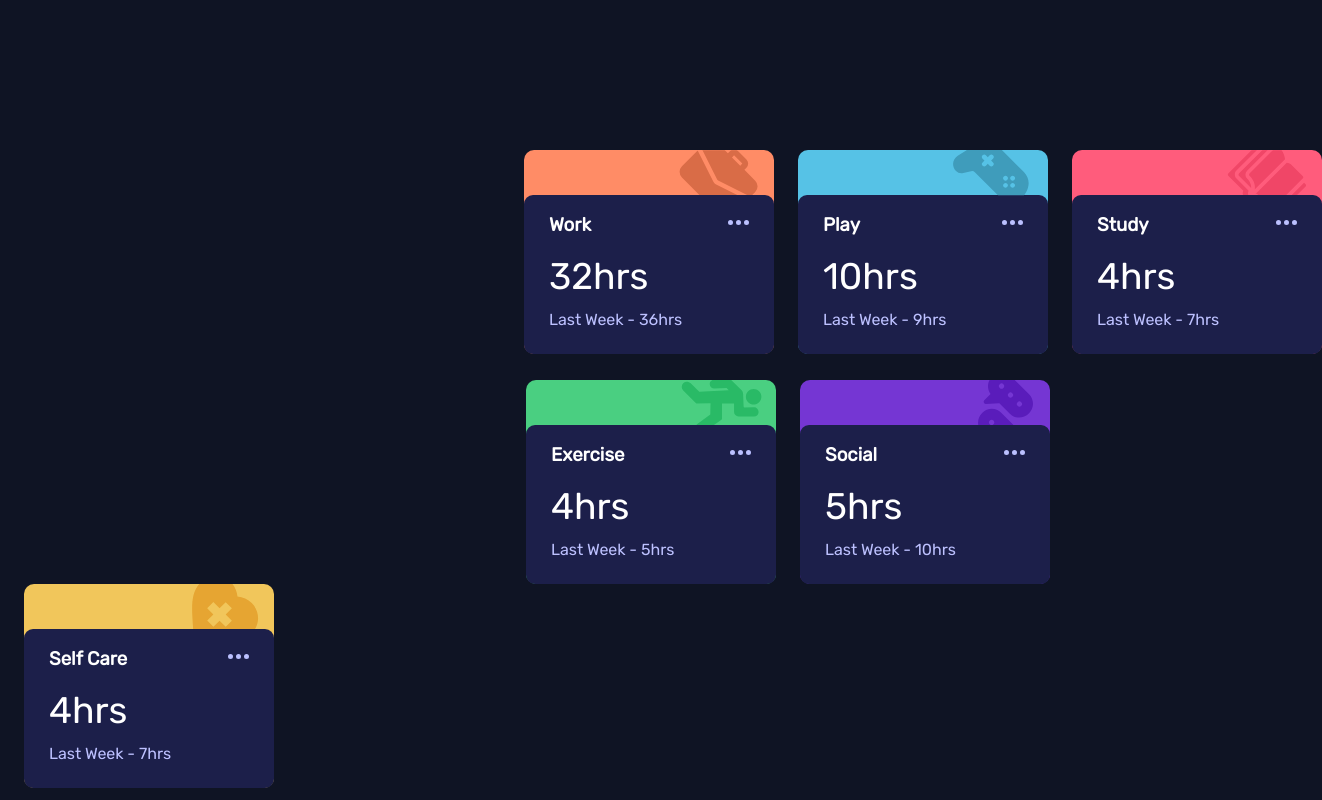
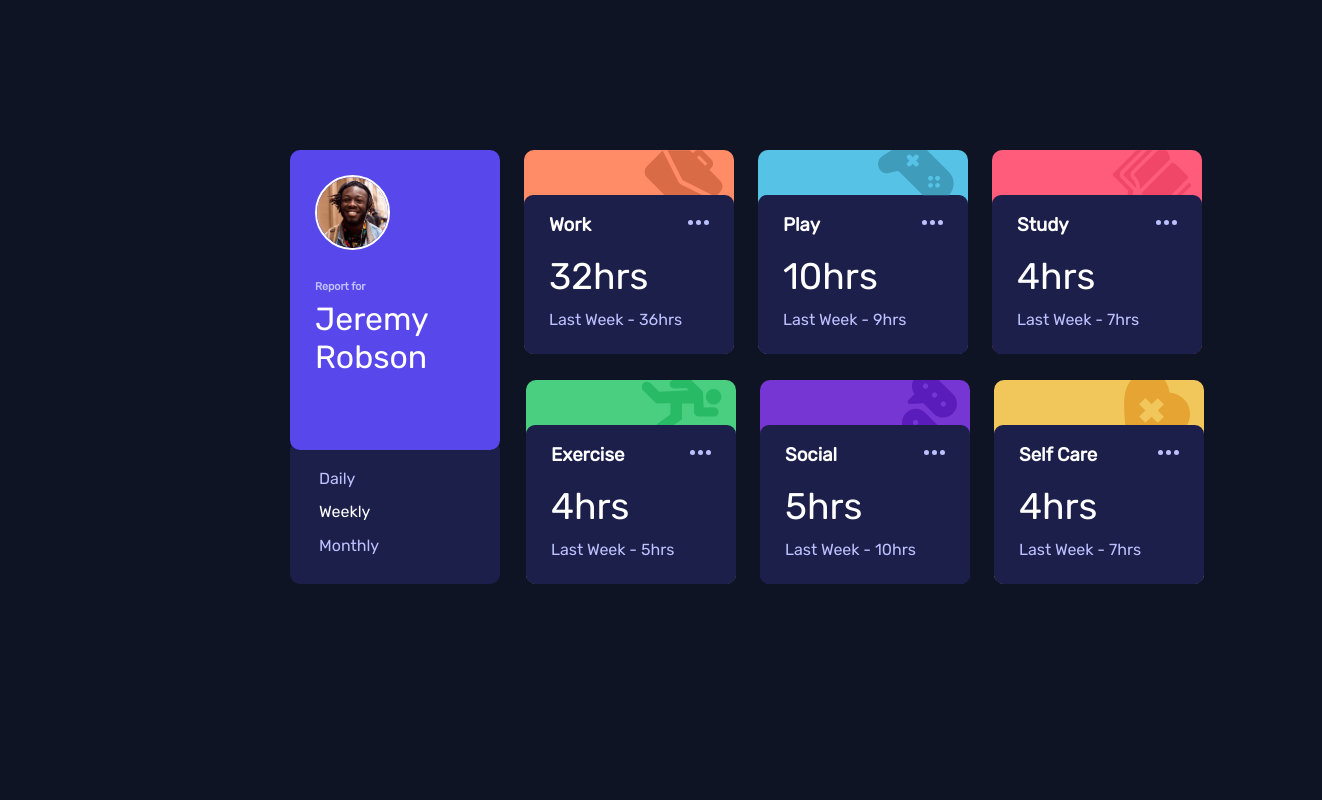
Before and after one commit to nad21lc/CSS-HTML-time-tracking, a plain HTML site: page index.html in a window 1280 px wide. Shown: the whole page, 1322 px wide, since content can reach past the window. Drawn offline with Linux system fonts and the light colour scheme.

Commit message:
Se unificó la principal-card con las secondary-cards

```diff
--- a/index.html
+++ b/index.html
@@ -9,12 +9,29 @@
 </head>
 <body>
  <section class="container">
+    <div class="Principal-card">
+      <div class="card-top card">
+        <div>
+            <img class="user-image" src="images/image-jeremy.png">
+        </div>
+        <div>
+            <h6 class="report-for">Report for</h6>
+            <p class="user-name">Jeremy Robson</p>
+        </div>
+      </div>
+      <div class="card-bottom card">
+          <p class="Daily">Daily</p>
+          <p class="Weekly">Weekly</p>
+          <p class="Monthly">Monthly</p>
+      </div>
+    </div>
+
     <div class="work-card card">
-      <div class="card-icon col-xs-12 col-sm-4">
+      <div class="card-icon card">
         <img class="icon-1" src="images/icon-work.svg"/>
       </div>
       <div class="information-card">
-        <img src="images/icon-ellipsis.svg"/>
+        <img class="icon-option" src="images/icon-ellipsis.svg"/>
         <h3 class="type-card-name">Work</h3>
         <p class="hours-card">32hrs</p>
         <p class="Lastweek-card">Last Week - 36hrs</p>
@@ -25,7 +42,7 @@
         <img class="icon-2" src="images/icon-play.svg"/>
       </div>
       <div class="information-card">
-        <img src="images/icon-ellipsis.svg"/>
+        <img class="icon-option" src="images/icon-ellipsis.svg"/>
         <h3 class="type-card-name">Play</h3>
         <p class="hours-card">10hrs</p>
         <p class="Lastweek-card">Last Week - 9hrs</p>
@@ -36,7 +53,7 @@
         <img class= "icon-3" src="images/icon-study.svg"/>
       </div>
       <div class="information-card card">
-        <img src="images/icon-ellipsis.svg"/>
+        <img class="icon-option" src="images/icon-ellipsis.svg"/>
         <h3 class="type-card-name">Study</h3>
         <p class="hours-card">4hrs</p>
         <p class="Lastweek-card">Last Week - 7hrs</p>
@@ -47,7 +64,7 @@
         <img class= "icon-4" src="images/icon-exercise.svg"/>
       </div>
       <div class="information-card">
-        <img src="images/icon-ellipsis.svg"/>
+        <img class="icon-option" src="images/icon-ellipsis.svg"/>
         <h3 class="type-card-name">Exercise</h3>
         <p class="hours-card">4hrs</p>
         <p class="Lastweek-card">Last Week - 5hrs</p>
@@ -58,7 +75,7 @@
         <img class= "icon-5" src="images/icon-social.svg"/>
       </div>
       <div class="information-card">
-        <img src="images/icon-ellipsis.svg"/>
+        <img class="icon-option" src="images/icon-ellipsis.svg"/>
         <h3 class="type-card-name">Social</h3>
         <p class="hours-card">5hrs</p>
         <p class="Lastweek-card">Last Week - 10hrs</p>
@@ -69,7 +86,7 @@
         <img class= "icon-6" src="images/icon-self-care.svg"/>
       </div>
       <div class="information-card">
-        <img src="images/icon-ellipsis.svg"/>
+        <img class="icon-option" src="images/icon-ellipsis.svg"/>
         <h3 class="type-card-name">Self Care</h3>
         <p class="hours-card">4hrs</p>
         <p class="Lastweek-card">Last Week - 7hrs</p>
--- a/styles/style.css
+++ b/styles/style.css
@@ -17,11 +17,11 @@
     --neutral-color-desaturatedBlue: hsl(235, 45%, 61%);
     --neutral-color-paleBlue: hsl(236, 100%, 87%);
     --color-white: white;
-    --Font-size: 18px; /*(card titles e.g. Work, Play)*/
+    --text-size: 16px; /*(card titles e.g. Work, Play)*/
 }
 body {
     font-family: 'Rubik', sans-serif;
-    font-size: var(--font-size-1);
+    font-size: var(--text-size);
     background-color: var(--neutral-color-veryDarkBlue);
     display: flex;
     justify-content: space-between;
@@ -32,8 +32,62 @@ body {
     padding-top: 150px;
     flex-flow: wrap;
 }
+
+h5 {
+    margin: 22px;
+}
+.Principal-card{
+    position: absolute;
+    left:290px;
+    cursor: pointer;
+}
+.card-top{
+    position: relative;
+    background-color: var(--primary-color-blue);
+    padding: 25px;
+    color: var(--color-white);
+    height: 300px;
+    text-align: justify;
+    z-index: 1;
+}
+.report-for {
+    color:var(--neutral-color-paleBlue);
+    margin-top: 30px;
+    margin-bottom: 7px;
+}
+.user-image {
+    display: flex;
+    height: 75px;
+    width: 75px;
+    border-radius: 50%;
+    border: solid 2px var(--color-white);
+}
+.user-name {
+    font-size: 32px;
+}
+.card-bottom {
+    position: relative;
+    color: var(--neutral-color-paleBlue);
+    background-color: var(--neutral-color-darkBlue);
+    bottom:10px;
+    padding: 29px;
+}
+.Daily:hover {
+    color:var(--color-white);
+}
+.Weekly {
+    color: var(--color-white);
+    line-height: 3;
+}
+.Weekly:hover {
+    color:var(--color-white);
+}
+.Monthly:hover {
+    color:var(--color-white);
+}
+
 .card{
-    width: 250px;
+    width: 210px;
     border-radius: 10px;
 }
 .work-card {
@@ -58,7 +112,7 @@ body {
     background-color: var(--primary-color-limeGreem-exercise);
     position: relative;
     top:230px;
-    margin-left: -18.5em;
+    margin-left: -11em;
 }
 .social-card{
     background-color: var(--primary-color-violet-social);
@@ -75,41 +129,42 @@ body {
 .card-icon{
     height:45px;
 }
+
 .icon-1 {
     clip-path: inset(12.9% 0 30.4% 0);
     position: relative;
     bottom:10px;
-    padding-left: 155px;
+    padding-left: 120px;
 }
 .icon-2 {
     clip-path: inset(12.9% 0 28.3% 0);
     position: relative;
     bottom:10px;
-    padding-left: 155px;
+    padding-left: 120px;
 }
 .icon-3 {
     clip-path: inset(12.9% 0 30.4% 0);
     position: relative;
     bottom:10px;
-    padding-left: 155px;
+    padding-left: 120px;
 }
 .icon-4 {
     clip-path: inset(2% 0 16.5% 0);
     position: relative;
     bottom:1px;
-    padding-left: 155px;
+    padding-left: 115px;
 }
 .icon-5 {
     clip-path: inset(12.9% 0 42% 0);
     position: relative;
     bottom:13px;
-    padding-left: 164px;
+    padding-left: 128px;
 }
 .icon-6 {
     clip-path: inset(13.3% 0 19.5% 0);
     position: relative;
     bottom:9px;
-    padding-left: 168px;
+    padding-left: 130px;
 }
 .information-card{
     color: var(--color-white);
@@ -119,12 +174,21 @@ body {
     cursor: pointer;
 }
 .information-card:hover{
-    background-color: var(--neutral-color-desaturatedBlue);
+    animation-name: information-background-color;
+    animation-duration: 500ms;
+    animation-fill-mode: forwards;
 }
-.information-card img{
+
+@keyframes information-background-color{
+    100% {
+        background-color: var(--neutral-color-desaturatedBlue);
+      }
+}
+.icon-option{
     float: right;
     cursor: pointer;
 }
+
 .type-card-name {
     padding-bottom: 12px;
     position: relative;
```
